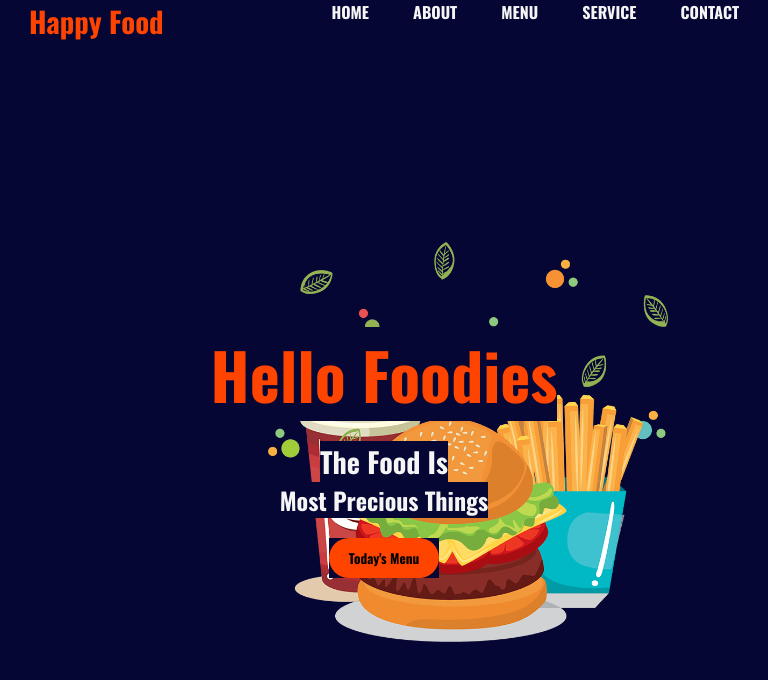
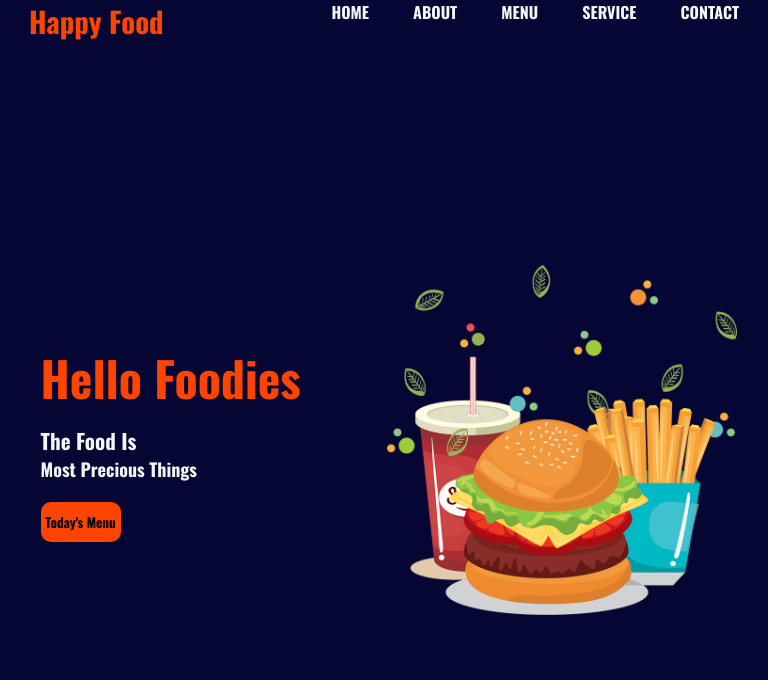
Before and after one commit to Md-GHub/FoodShop, a plain HTML site: page index.html in a window 768 px wide. Drawn offline with nearby package versions, Linux system fonts and the light colour scheme.

Commit message:
added some responsiveness

```diff
--- a/index.html
+++ b/index.html
@@ -25,11 +25,13 @@
         </div>
     </div>
     <div class="container2">
+        <div class="c1">
         <div class="hello"><h1>Hello Foodies</h1></div>
         <div class="para"><h3>The Food Is</h3></div>
         <div class="para">Most Precious Things</div>
         <div class="button"><button>Today's Menu</button></div>
-        <img src="home.png" alt="" class="img">
+        </div>
+        <div class="c2"><img src="home.png" alt="" class="img"></div>
     </div>
 
 </body>
--- a/style.css
+++ b/style.css
@@ -40,8 +40,7 @@
     font-family: 'Oswald', sans-serif;
     color: rgb(255, 68, 0);
     font-size: xx-large;
-    margin: 20px;
-    z-index: 1;
+    margin-bottom: 12px;
 }
 .para{
     color: whitesmoke;
@@ -63,20 +62,62 @@ button:hover{
 }
 .container2{
     display: flex;
-    flex-direction: column;
     justify-content: center;
     align-items: center;
     height: 100vh;
 }
 .button{
-    z-index: 1;
     margin-top: 20px;
 }
 .img {
-    align-self: flex-end;
-    position:absolute;
-    right: 100px;
-    z-index: 0;
     width:400px;
-    height: 400px;
+    height:400px;
 }
+.c1{
+    margin-right:10%;
+    padding: 10px;
+}
+@media (max-width:900px)and (min-width:730px){
+    .img {
+        width:350px;
+        height:350px;
+    }
+    .hello{
+        font-family: 'Oswald', sans-serif;
+        color: rgb(255, 68, 0);
+        font-size: x-large;
+        margin-bottom: 12px;
+    }
+    .para{
+        color: whitesmoke;
+        font-size: large;
+    }
+    button{
+        background-color: rgb(255, 68, 0);
+        width:80px ;
+        height: 40px;
+        border: 0px;
+        border-radius: 10px;
+        transition: 0.4s;
+    }
+    button:hover{
+        width: 120px;
+        background-color:rgb(110, 17, 17) ;
+        color: white;
+    }
+
+
+}
+@media (max-width:729px){
+    .container2{
+        display: flex;
+        justify-content: center;
+        align-items: center;
+        height: 100vh;
+        flex-direction: column;
+        margin-top: 35px;
+    }
+    .c1{
+        margin-bottom: 30px;
+    }
+}
```
